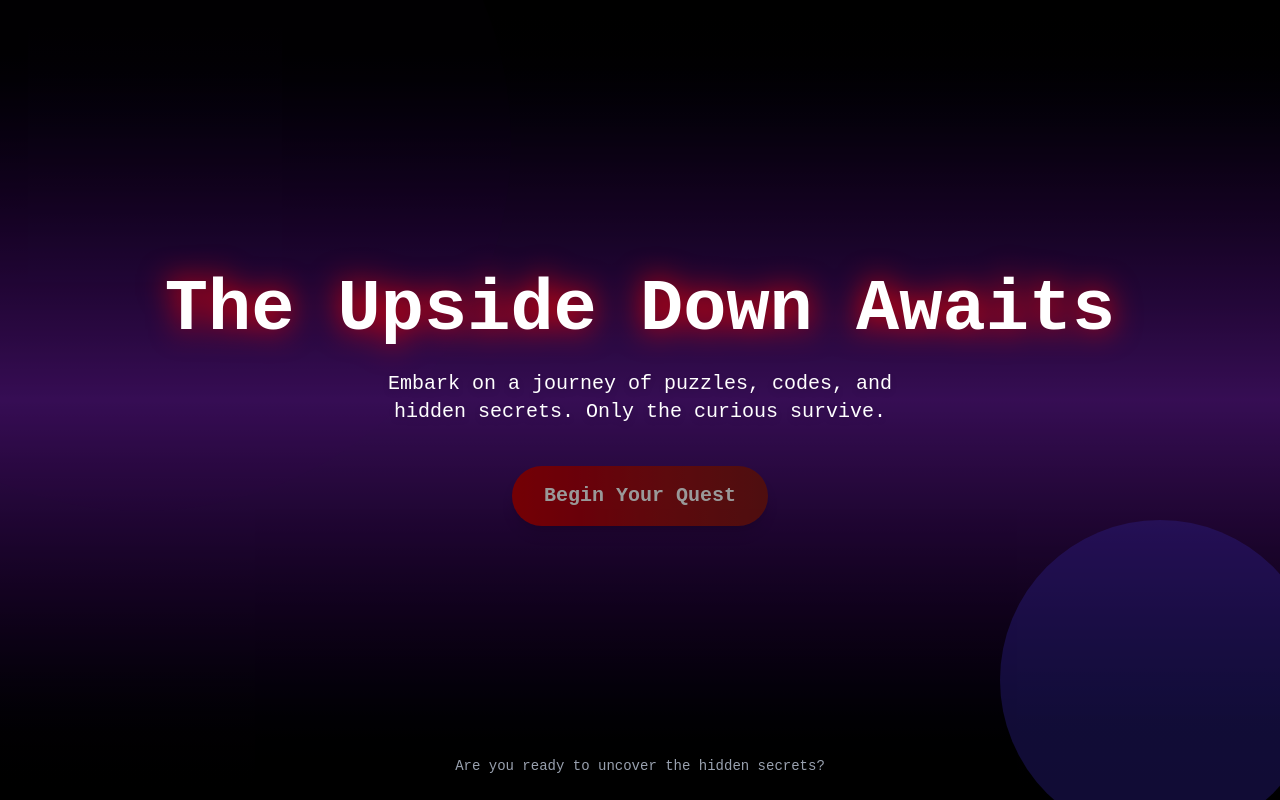
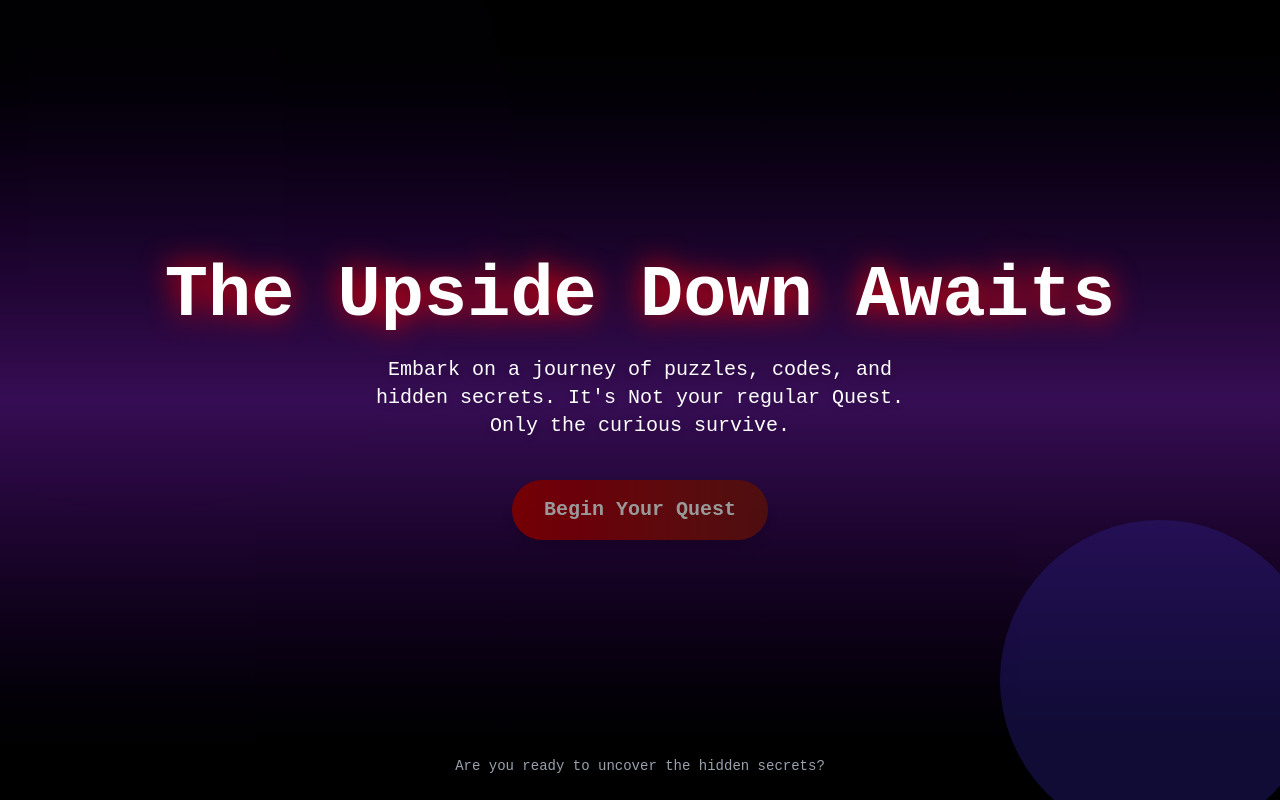
Before and after one commit to SaloniK9/Web_CTF_ST, a Next.js app: page / in a window 1280 px wide. Built offline with nearby package versions, Linux system fonts and the light colour scheme.

Commit message:
Landing PageChanged

```diff
--- a/app/page.tsx
+++ b/app/page.tsx
@@ -9,6 +9,7 @@ export default function LandingPage() {
 
     <div className="relative flex flex-col items-center justify-center h-screen bg-gradient-to-b from-black via-purple-900 to-black text-white overflow-hidden">
       <Head>
+
         <title>The Ultimate Challenge | Stranger Things Edition</title>
         <meta name="description" content="Embark on a journey of puzzles, codes, and hidden secrets. Only the curious survive." />
       </Head>
@@ -24,7 +25,7 @@ export default function LandingPage() {
         The Upside Down Awaits
       </h1>
       <p className="text-xl mb-10 text-center max-w-xl drop-shadow-md">
-        Embark on a journey of puzzles, codes, and hidden secrets. Only the curious survive.
+        Embark on a journey of puzzles, codes, and hidden secrets. It's Not your regular Quest. Only the curious survive.
       </p>
 
       {/* Glowing button */}
```
